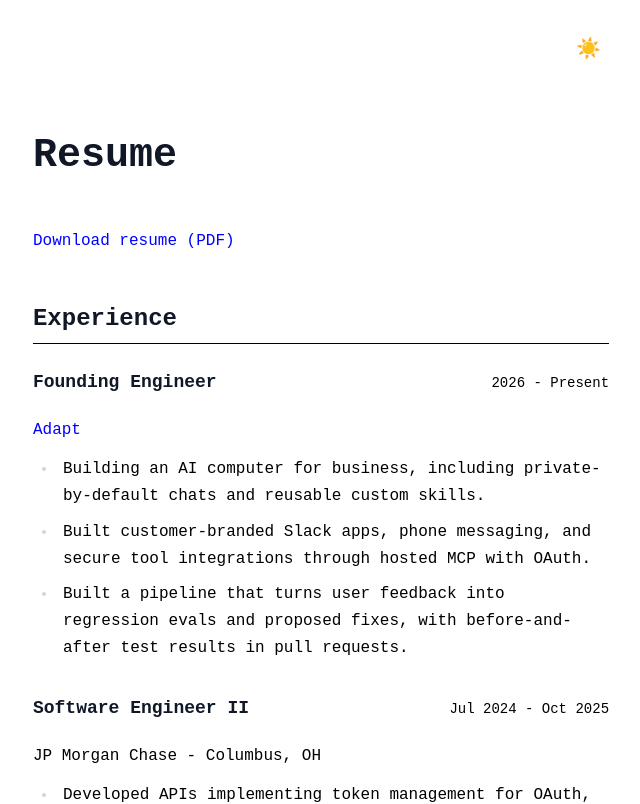
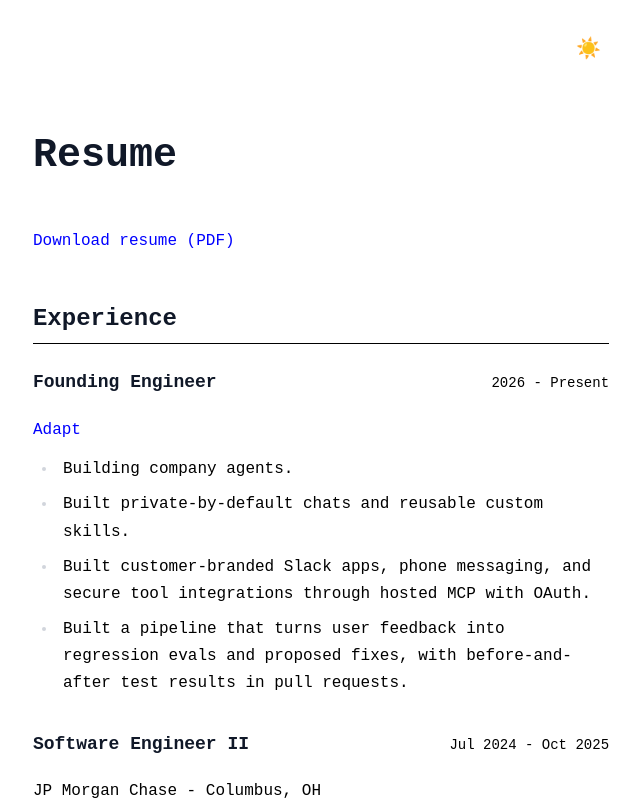
Before and after one commit to caseymanos/homepage, a SvelteKit app: page /resume in a window 1280 px wide. Shown: the top 804 px of the page, without its empty margins (319-959 px from the left). Built offline with nearby package versions, Linux system fonts and the light colour scheme.

Commit message:
Refine Adapt company agents description

```diff
--- a/src/routes/resume/+page.svelte
+++ b/src/routes/resume/+page.svelte
@@ -15,7 +15,8 @@
 			</div>
 			<p class="company"><a href="https://adapt.com">Adapt</a></p>
 			<ul>
-				<li>Building an AI computer for business, including private-by-default chats and reusable custom skills.</li>
+				<li>Building company agents.</li>
+				<li>Built private-by-default chats and reusable custom skills.</li>
 				<li>Built customer-branded Slack apps, phone messaging, and secure tool integrations through hosted MCP with OAuth.</li>
 				<li>Built a pipeline that turns user feedback into regression evals and proposed fixes, with before-and-after test results in pull requests.</li>
 			</ul>
```
